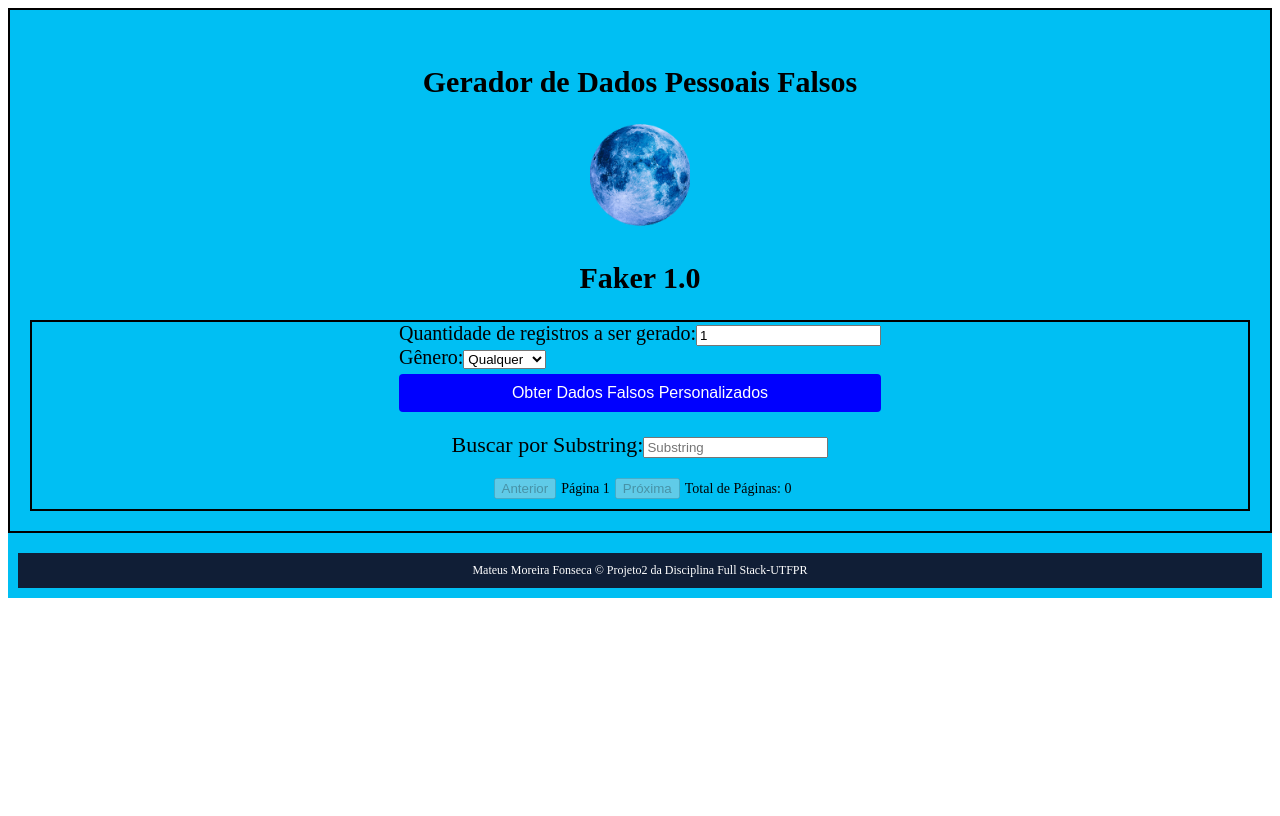
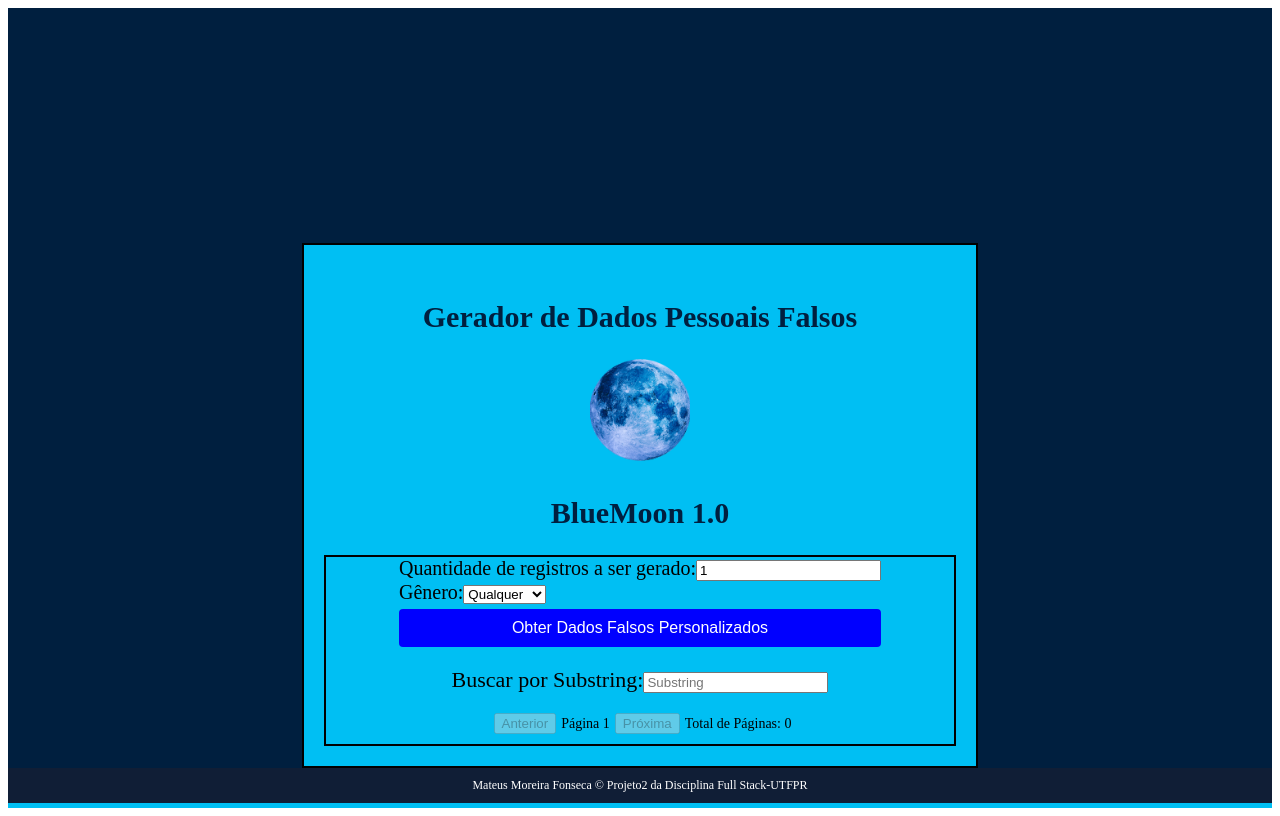
Before and after one commit to MateusMoreiraFonseca/Projeto2-React.js, a React (Create React App) app in the folder projeto2/: page / in a window 1280 px wide. Built offline with nearby package versions, Linux system fonts and the light colour scheme.

Commit message:
Foi, chega

```diff
--- a/projeto2/src/App.js
+++ b/projeto2/src/App.js
@@ -19,16 +19,17 @@ function App() {
   const resultadosRef = useRef(null);
   const [erroRequisicao, setErroRequisicao] = useState(null);
   const [erroBusca, setErroBusca] = useState(null);
-  const [incluirImagem, setIncluirImagem] = useState(true);
+
 
 
   const handleInputChange = (e) => {
     const { name, value } = e.target;
     let valorValidado = value;
 
-    if (name === 'quantidade' && isNaN(value) || parseInt(value) < 0) {
+    if ((name === 'quantidade' && (isNaN(value) || parseInt(value) < 0))) {
       valorValidado = 0;
     }
+
 
     switch (name) {
       case 'quantidade':
@@ -50,17 +51,20 @@ function App() {
         break;
     }
 
-    setErroBusca(null)
+    limparMensagens();
+  };
+
+  const limparMensagens = () => {
+    setErroBusca(null);
     setErroRequisicao(null);
-    setSucesso(null)
+    setSucesso(null);
   };
 
   const handleSubmit = async (e) => {
     e.preventDefault();
     setCurrentPage(1);
-    setErroBusca(null)
-    setErroRequisicao(null);
-    setSucesso(null)
+    limparMensagens();
+    setFakeData([]);
     if (quantidade <= 0) {
       setErroRequisicao('Por favor, insira uma quantidade válida a ser gerado.');
       return;
@@ -120,6 +124,12 @@ function App() {
     }
   };
 
+  const handlePageChange = (newPage) => {
+    setCurrentPage(newPage);
+    limparMensagens();
+  };
+
+
   useEffect(() => {
     const dadosFiltrados = exibirDados(fakeData, buscarSubstring);
     const contador = dadosFiltrados.length;
@@ -132,6 +142,10 @@ function App() {
       resultadosRef.current.style.borderStyle = temResultados ? 'solid' : 'none';
     }
   }, [fakeData, buscarSubstring, setContadorRetorno]);
+
+  useEffect(() => {
+    limparMensagens();
+  }, [quantidade, gender, birthdayStart, birthdayEnd, buscarSubstring]);
 
   const exibirDados = (arrayDados, substring) => {
     return substring
@@ -157,7 +171,7 @@ function App() {
         <Titulo>
           <h2>Gerador de Dados Pessoais Falsos</h2>
           <MoonImage src={moonImage} alt="Blue Moon" />
-          <h2>Faker 1.0</h2>
+          <h2>BlueMoon 1.0</h2>
         </Titulo>
         <BlocoInterno>
 
@@ -253,19 +267,19 @@ function App() {
           </Resultados>
 
 
-          <Pagination>
-            <button onClick={() => setCurrentPage(paginalAtual - 1)} disabled={paginalAtual === 1}>
+          <Paginacao>
+            <button onClick={() => handlePageChange(paginalAtual - 1)} disabled={paginalAtual === 1}>
               Anterior
             </button>
             <span>Página {paginalAtual}</span>
             <button
-              onClick={() => setCurrentPage(paginalAtual + 1)}
+              onClick={() => handlePageChange(paginalAtual + 1)}
               disabled={itemAtual.length < itensNaPagina || paginalAtual * itensNaPagina >= contadorRetorno}
             >
               Próxima
             </button>
             <span>Total de Páginas: {Math.ceil(contadorRetorno / itensNaPagina)}</span>
-          </Pagination>
+          </Paginacao>
         </BlocoInterno>
       </BlocoExterno>
       <Footer>
@@ -278,17 +292,29 @@ function App() {
 }
 
 const Tudo = styled.div`
-  background-color: #00BFF3;
+  background-color: #001f3f;
+  min-height: 100vh;
+  position: relative;
+  display: flex;
+  flex-direction: column;
+
 `;
+
 const BlocoExterno = styled.div`
   background-color: #00BFF3;
   border: 2px solid #000;
   padding: 20px;
+  width: 50%;
+  margin: auto;
+  margin-bottom: 2.5rem; /* Altura do footer */
+`;
 
-  @media screen and (max-width: 768px) {
-    font-size: 18px;
-    padding: 10px;
-  }
+const Footer = styled.footer`
+  background-color: #00BFF3;
+  width: 100%;
+  height: 2.5rem;
+  position: absolute;
+  bottom: 0;
 `;
 
 const BlocoInterno = styled.div`
@@ -303,6 +329,7 @@ const Titulo = styled.div`
   display: flex;
   flex-direction: column;
   align-items: center;
+  color: #001f3f ;
 `;
 
 const MoonImage = styled.img`
@@ -322,12 +349,6 @@ const Resultados = styled.div`
   margin-bottom: 10px;
 `;
 
-const Footer = styled.footer`
-  background-color: #00BFF3;
-  margin: 10px auto;
-  text-align: center;
-  padding: 10px;
-`;
 
 const Assinatura = styled.footer`
   background-color: #101e36;
@@ -384,7 +405,7 @@ const SuccessMessage = styled.div`
   text-align: center;
 `;
 
-const Pagination = styled.div`
+const Paginacao = styled.div`
   font-size: 14px;
   display: flex;
   justify-content: center;
```
